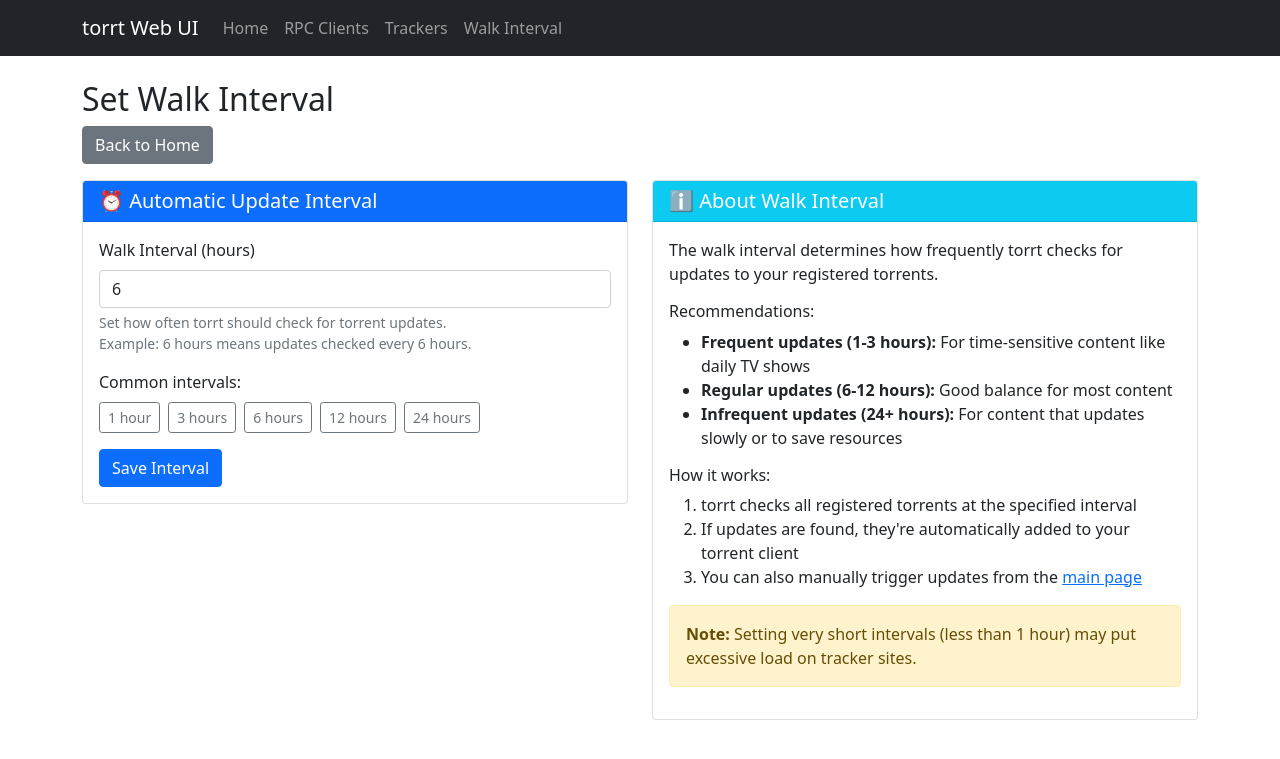
After one commit to AllikarDD/torrt-webui, a Flask app: page /set_walk_interval in a window 1280 px wide. The commit adds this page. Shown: the top 759 px of the page. Run offline with Flask 3, Linux system fonts and the light colour scheme.

Commit message:
add walk

```diff
--- a/app.py
+++ b/app.py
@@ -11,10 +11,26 @@ import logging
 app = Flask(__name__)
 app.config['PORT'] = 5000
 app.config['TORRT_PATH'] = 'torrt'  # or full path to torrt executable
+app.config['SECRET_KEY'] = 'your-secret-key-here-change-in-production'
 
 # Configure logging
 logging.basicConfig(level=logging.DEBUG)
 logger = logging.getLogger(__name__)
+
+def get_current_walk_interval():
+    """Try to get current walk interval from torrt config"""
+    config_path = os.path.expanduser('~/.config/torrt/config.py')
+    try:
+        with open(config_path, 'r') as f:
+            content = f.read()
+            # Look for WALK_INTERVAL setting
+            import re
+            match = re.search(r'WALK_INTERVAL\s*=\s*(\d+(?:\.\d+)?)', content)
+            if match:
+                return float(match.group(1))
+    except:
+        pass
+    return None
 
 def run_torrt_command(cmd_args):
     """Execute torrt command and return output"""
@@ -68,7 +84,7 @@ class AddTorrentForm(FlaskForm):
     """Form for adding torrents"""
     url = StringField('Torrent URL', validators=[DataRequired(), URL()])
     download_path = StringField('Download Path (optional)', validators=[])
-    content_layout = SelectField('Content Layout', choices=[
+    content_layout = SelectField('Content Layout (for qBittorrent)', choices=[
         ('', 'Use client default'),
         ('NoSubfolder', 'No Subfolder - Save files directly'),
         ('CreateSubfolder', 'Create Subfolder - Create folder with torrent name'),
@@ -342,9 +358,10 @@ def add_torrent():
         if form.download_path.data:
             cmd_args.extend(['-d', form.download_path.data])
 
-        # Add content_layout if specified (for qBittorrent)
+        # Add content_layout as params if specified (for qBittorrent)
         if form.content_layout.data:
-            cmd_args.extend(['--content-layout', form.content_layout.data])
+            params = f'contentLayout={form.content_layout.data}'
+            cmd_args.extend(['--params', params])
 
         result = run_torrt_command(cmd_args)
 
@@ -421,6 +438,37 @@ def unregister_torrent():
 
     return render_template('unregister.html', form=form)
 
+@app.route('/set_walk_interval', methods=['GET', 'POST'])
+def set_walk_interval():
+    """Set interval between consecutive torrent updates checks"""
+    if request.method == 'POST':
+        walk_interval = request.form.get('walk_interval')
+
+        if not walk_interval:
+            flash('Walk interval is required', 'danger')
+            return redirect(url_for('set_walk_interval'))
+
+        try:
+            interval = int(walk_interval)
+            if interval <= 0:
+                flash('Interval must be greater than 0', 'danger')
+                return redirect(url_for('set_walk_interval'))
+
+            result = run_torrt_command(['set_walk_interval', str(interval)])
+
+            if result['success']:
+                flash(f'Walk interval set to {interval} hours successfully!', 'success')
+            else:
+                flash(f'Error setting walk interval: {result["error"]}', 'danger')
+
+        except ValueError:
+            flash('Please enter a valid number', 'danger')
+
+        return redirect(url_for('set_walk_interval'))
+
+    current_interval = get_current_walk_interval()
+    return render_template('set_walk_interval.html', current_interval=current_interval)
+
 @app.route('/api/<command>')
 def api_command(command):
     """REST API endpoint for commands"""
--- a/templates/base.html
+++ b/templates/base.html
@@ -14,7 +14,10 @@
             <span class="navbar-toggler-icon"></span>
         </button>
         <div class="collapse navbar-collapse" id="navbarNav">
-            <ul class="navbar-nav ms-auto">
+            <ul class="navbar-nav">
+                <li class="nav-item">
+                    <a class="nav-link" href="/">Home</a>
+                </li>
                 <li class="nav-item">
                     <a class="nav-link" href="/rpc">RPC Clients</a>
                 </li>
@@ -22,7 +25,7 @@
                     <a class="nav-link" href="/trackers">Trackers</a>
                 </li>
                 <li class="nav-item">
-                    <a class="nav-link" href="/notifiers">Notifiers</a>
+                    <a class="nav-link" href="/set_walk_interval">Walk Interval</a>
                 </li>
             </ul>
         </div>
--- /dev/null
+++ b/templates/set_walk_interval.html
@@ -0,0 +1,85 @@
+{% extends "base.html" %}
+
+{% block title %}Set Walk Interval{% endblock %}
+
+{% block content %}
+<h2>Set Walk Interval</h2>
+<a href="/" class="btn btn-secondary mb-3">Back to Home</a>
+
+<div class="row">
+    <div class="col-md-6">
+        <div class="card">
+            <div class="card-header bg-primary text-white">
+                <h5 class="mb-0">⏰ Automatic Update Interval</h5>
+            </div>
+            <div class="card-body">
+                <form method="POST">
+                    <div class="mb-3">
+                        <label for="walk_interval" class="form-label">Walk Interval (hours)</label>
+                        <input type="number"
+                               class="form-control"
+                               id="walk_interval"
+                               name="walk_interval"
+                               step="0.5"
+                               min="0.5"
+                               value="{{ current_interval if current_interval else '6' }}"
+                               required>
+                        <div class="form-text">
+                            Set how often torrt should check for torrent updates.
+                            <br>Example: 6 hours means updates checked every 6 hours.
+                        </div>
+                    </div>
+
+                    <div class="mb-3">
+                        <label class="form-label">Common intervals:</label>
+                        <div class="d-flex gap-2">
+                            <button type="button" class="btn btn-sm btn-outline-secondary" onclick="setInterval(1)">1 hour</button>
+                            <button type="button" class="btn btn-sm btn-outline-secondary" onclick="setInterval(3)">3 hours</button>
+                            <button type="button" class="btn btn-sm btn-outline-secondary" onclick="setInterval(6)">6 hours</button>
+                            <button type="button" class="btn btn-sm btn-outline-secondary" onclick="setInterval(12)">12 hours</button>
+                            <button type="button" class="btn btn-sm btn-outline-secondary" onclick="setInterval(24)">24 hours</button>
+                        </div>
+                    </div>
+
+                    <button type="submit" class="btn btn-primary">Save Interval</button>
+                </form>
+            </div>
+        </div>
+    </div>
+
+    <div class="col-md-6">
+        <div class="card">
+            <div class="card-header bg-info text-white">
+                <h5 class="mb-0">ℹ️ About Walk Interval</h5>
+            </div>
+            <div class="card-body">
+                <p>The walk interval determines how frequently torrt checks for updates to your registered torrents.</p>
+
+                <h6>Recommendations:</h6>
+                <ul>
+                    <li><strong>Frequent updates (1-3 hours):</strong> For time-sensitive content like daily TV shows</li>
+                    <li><strong>Regular updates (6-12 hours):</strong> Good balance for most content</li>
+                    <li><strong>Infrequent updates (24+ hours):</strong> For content that updates slowly or to save resources</li>
+                </ul>
+
+                <h6>How it works:</h6>
+                <ol>
+                    <li>torrt checks all registered torrents at the specified interval</li>
+                    <li>If updates are found, they're automatically added to your torrent client</li>
+                    <li>You can also manually trigger updates from the <a href="/">main page</a></li>
+                </ol>
+
+                <div class="alert alert-warning mt-3">
+                    <strong>Note:</strong> Setting very short intervals (less than 1 hour) may put excessive load on tracker sites.
+                </div>
+            </div>
+        </div>
+    </div>
+</div>
+
+<script>
+    function setInterval(hours) {
+        document.getElementById('walk_interval').value = hours;
+    }
+</script>
+{% endblock %}
```
Also changed, not shown: docker-compose.yml (added, +15 -0 lines), templates/add.html (+14 -4 lines), templates/index.html (+8 -1 lines), README.md (added), 2 other files.
